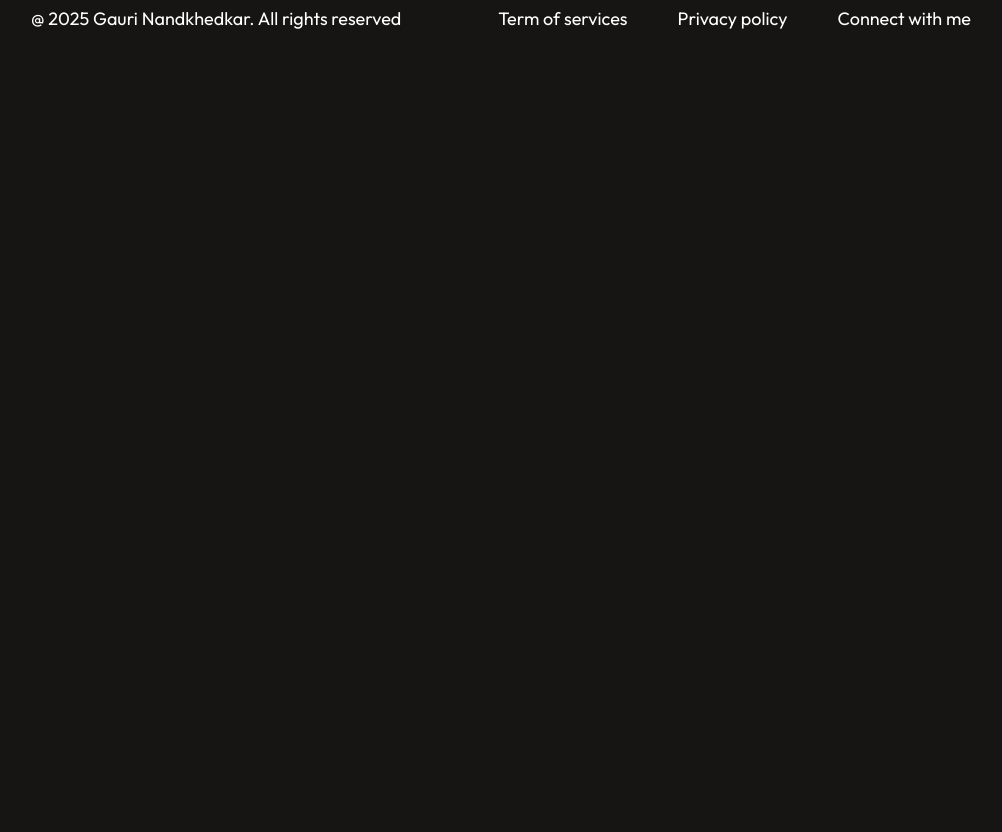
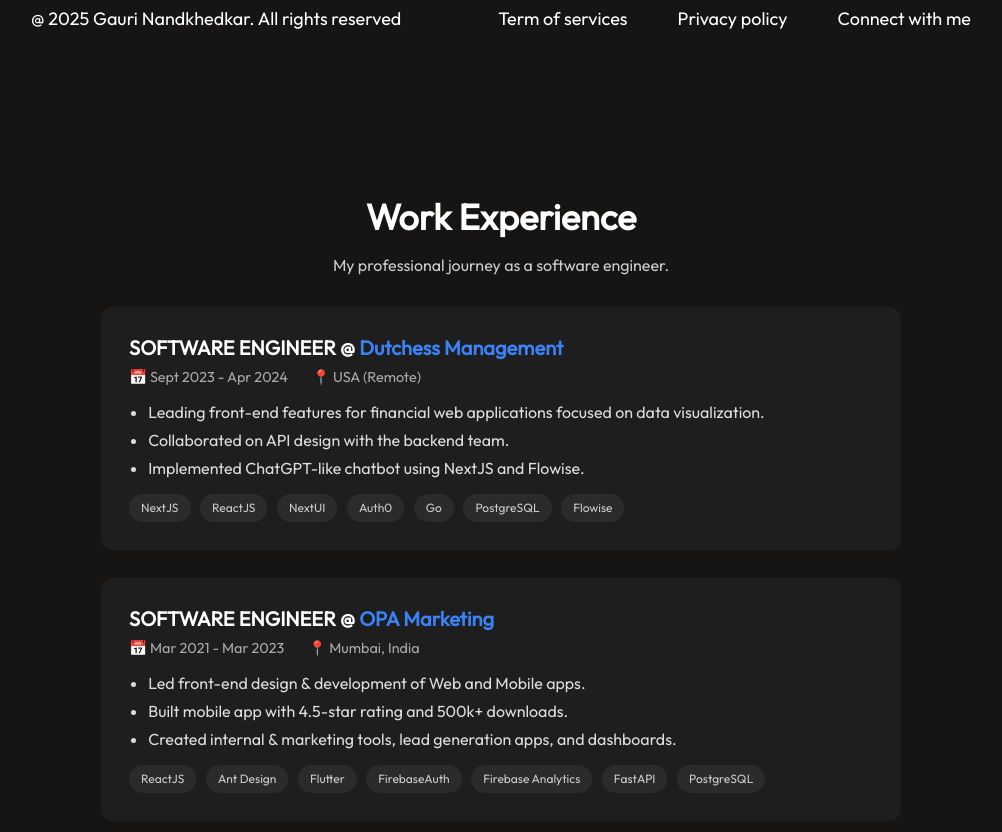
Before and after one commit to gnandkhedkar7/my-portfolio, a React (Vite) app: page / in a window 1280 px wide. Shown: the part 6320-7152 px from the top of the page, without its empty margins (139-1141 px from the left). Before the commit the page ends 6400 px from the top, so only its background shows below. Built offline with nearby package versions, Linux system fonts and the light colour scheme.

Commit message:
feat: added work experience section

```diff
--- a/index.html
+++ b/index.html
@@ -4,7 +4,7 @@
     <meta charset="UTF-8" />
     <link rel="icon" type="image/svg+xml" href="/vite.svg" />
     <meta name="viewport" content="width=device-width, initial-scale=1.0" />
-    <title>Portfolio react</title>
+    <title>Gauri Nandkhedkar | Frontend Developer</title>
 <!-- Preconnects for performance -->
 <link rel="preconnect" href="https://fonts.googleapis.com">
 <link rel="preconnect" href="https://fonts.gstatic.com" crossorigin>
--- a/src/App.jsx
+++ b/src/App.jsx
@@ -6,6 +6,7 @@ import Skills from './components/skills/Skills'
 import Projects from './components/projects/Projects'
 import Contact from './components/contact/Contact'
 import Footer from './components/footer/Footer'
+import WorkExperience from './components/work-experience/WorkExperience'
 
 const App = () => {
   return (
@@ -17,6 +18,7 @@ const App = () => {
       <Projects />
       <Contact />
       <Footer />
+      <WorkExperience />
     </div>
   )
 }
--- /dev/null
+++ b/src/components/work-experience/WorkExperience.css
@@ -0,0 +1,80 @@
+/* WorkExperience.css */
+
+.container {
+  padding: 4rem 2rem;
+  max-width: 800px;
+  margin: 0 auto;
+  color: #e0e0e0;
+}
+
+.heading {
+  font-size: 2.25rem;
+  font-weight: 700;
+  text-align: center;
+  margin-bottom: 1rem;
+  color: #fff;
+}
+
+.description {
+  text-align: center;
+  color: #ccc;
+  margin-bottom: 2rem;
+}
+
+.card {
+  background-color: #1e1e1e;
+  border-radius: 12px;
+  padding: 1.75rem;
+  margin-bottom: 1.75rem;
+  transition: transform 0.2s ease, box-shadow 0.2s ease;
+}
+
+.card:hover {
+  transform: translateY(-4px);
+  box-shadow: 0 8px 20px rgba(0,0,0,0.4);
+}
+
+.title {
+  font-size: 1.25rem;
+  font-weight: 600;
+  color: #fff;
+}
+
+.company a {
+  color: #3b82f6;
+  text-decoration: none;
+}
+
+.meta {
+  display: flex;
+  flex-wrap: wrap;
+  gap: 1.5rem;
+  font-size: 0.9rem;
+  color: #aaa;
+  margin-top: 0.5rem;
+}
+
+.points {
+  margin: 1rem 0;
+  padding-left: 1.2rem;
+  color: #ddd;
+}
+
+.points li {
+  margin-bottom: 0.5rem;
+}
+
+.techStack {
+  display: flex;
+  flex-wrap: wrap;
+  gap: 0.6rem;
+  margin-top: 0.75rem;
+}
+
+.tech {
+  background-color: #2b2b2b;
+  color: #ccc;
+  font-size: 0.75rem;
+  padding: 0.4rem 0.75rem;
+  border-radius: 9999px;
+}
--- /dev/null
+++ b/src/components/work-experience/WorkExperience.jsx
@@ -0,0 +1,63 @@
+import React from 'react';
+import './WorkExperience.css'; // Regular CSS import
+
+const experiences = [
+  {
+    title: 'SOFTWARE ENGINEER',
+    company: 'Dutchess Management',
+    link: 'https://www.dutchesspartners.com/',
+    duration: 'Sept 2023 - Apr 2024',
+    location: 'USA (Remote)',
+    points: [
+      'Leading front-end features for financial web applications focused on data visualization.',
+      'Collaborated on API design with the backend team.',
+      'Implemented ChatGPT-like chatbot using NextJS and Flowise.',
+    ],
+    tech: ['NextJS', 'ReactJS', 'NextUI', 'Auth0', 'Go', 'PostgreSQL', 'Flowise'],
+  },
+  {
+    title: 'SOFTWARE ENGINEER',
+    company: 'OPA Marketing',
+    link: 'https://www.opa.marketing/',
+    duration: 'Mar 2021 - Mar 2023',
+    location: 'Mumbai, India',
+    points: [
+      'Led front-end design & development of Web and Mobile apps.',
+      'Built mobile app with 4.5-star rating and 500k+ downloads.',
+      'Created internal & marketing tools, lead generation apps, and dashboards.',
+    ],
+    tech: ['ReactJS', 'Ant Design', 'Flutter', 'FirebaseAuth', 'Firebase Analytics', 'FastAPI', 'PostgreSQL'],
+  },
+];
+
+const WorkExperience= () => {
+  return (
+  <section className="container">
+    <h2 className="heading">Work Experience</h2>
+    <p className="description">My professional journey as a software engineer.</p>
+
+    {experiences.map((exp, i) => (
+      <div key={i} className="card">
+        <h3 className="title">
+          {exp.title}{' '}
+          <span className="company">
+            @ <a href={exp.link} target="_blank" rel="noopener noreferrer">{exp.company}</a>
+          </span>
+        </h3>
+        <div className="meta">
+          <span>📅 {exp.duration}</span>
+          <span>📍 {exp.location}</span>
+        </div>
+        <ul className="points">
+          {exp.points.map((p, idx) => <li key={idx}>{p}</li>)}
+        </ul>
+        <div className="techStack">
+          {exp.tech.map((t, idx) => <span key={idx} className="tech">{t}</span>)}
+        </div>
+      </div>
+    ))}
+  </section>
+  );
+};
+
+export default WorkExperience;
```
